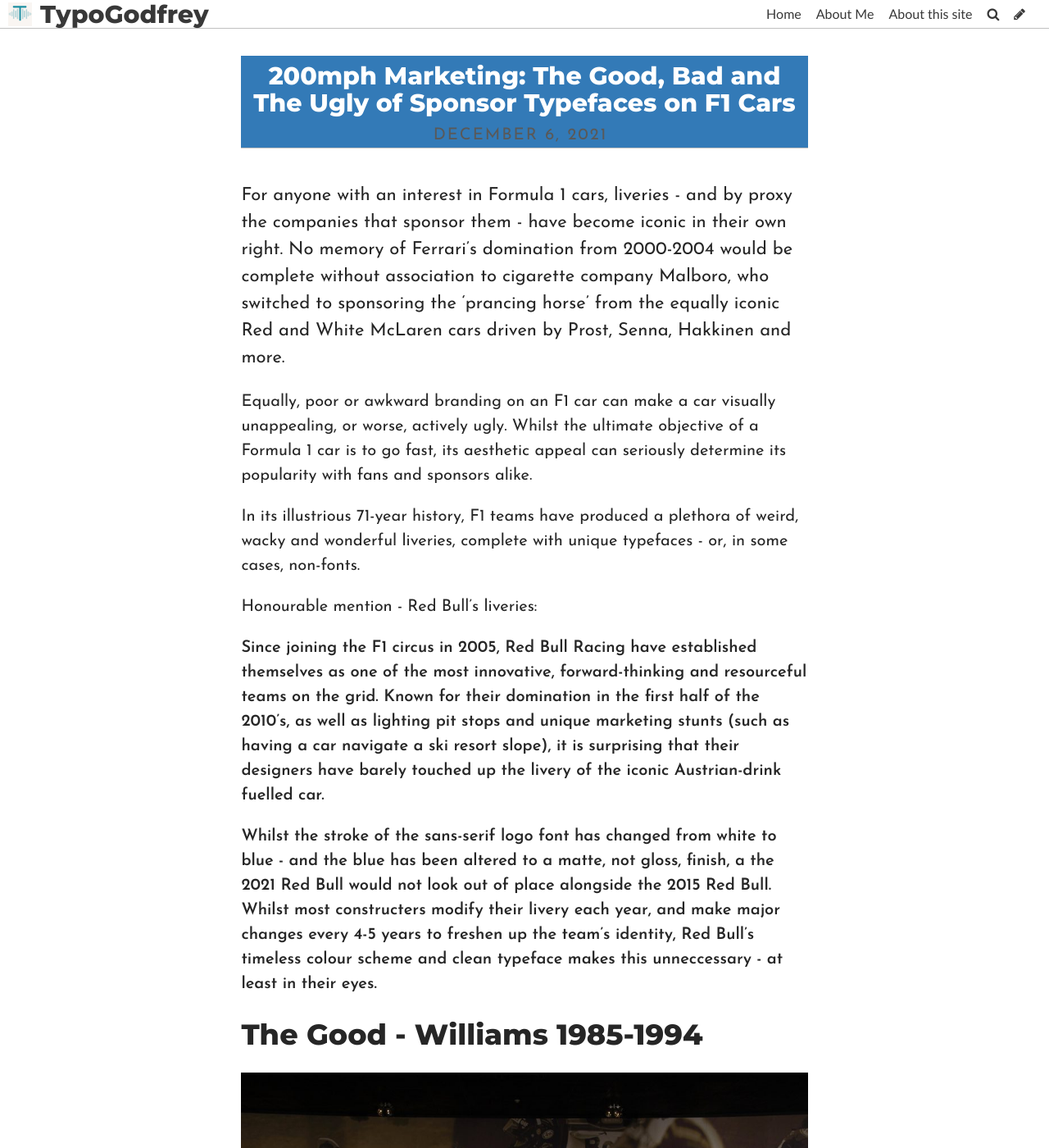
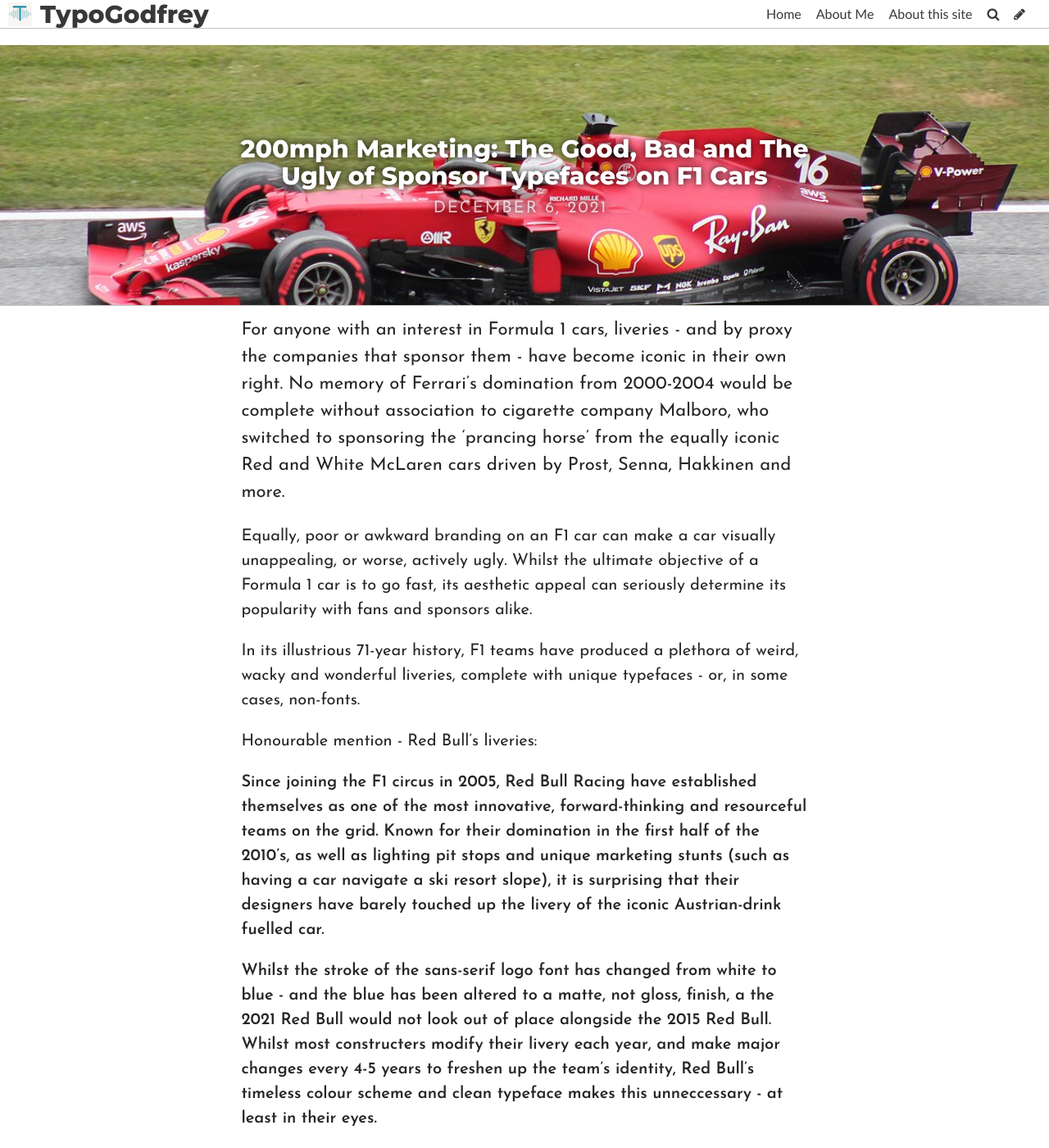
Before and after one commit to thomasgodfrey48/destinationunknown, a Jekyll site: the page built from _posts/2021-12-06-200mph-marketing-the-good-bad-and-the-ugly-of-sponsor-typefaces-on-f1-cars.md, in a window 1280 px wide and 1400 px high. Shown: the whole window at 82% size. Built offline with Jekyll 4.4.1, drawn with Linux system fonts in a browser that asks for light colours; some web fonts are replaced.

Commit message:
Update Post “2021-12-06-200mph-marketing-the-good-bad-and-the-ugly-of-sponsor-typefaces-on-f1-cars”

```diff
--- a/_posts/2021-12-06-200mph-marketing-the-good-bad-and-the-ugly-of-sponsor-typefaces-on-f1-cars.md
+++ b/_posts/2021-12-06-200mph-marketing-the-good-bad-and-the-ugly-of-sponsor-typefaces-on-f1-cars.md
@@ -2,6 +2,7 @@
 layout: post
 title: "200mph Marketing: The Good, Bad and The Ugly of Sponsor Typefaces on F1 Cars"
 date: 2021-12-06T15:21:34.836Z
+image: ../uploads/fia_f1_austria_2021_nr._16_leclerc_-side-.jpg
 title_color: "#ffffff"
 comments: false
 ---
```
Also changed, not shown: uploads/fia_f1_austria_2021_nr._16_leclerc_-side-.jpg (added).
